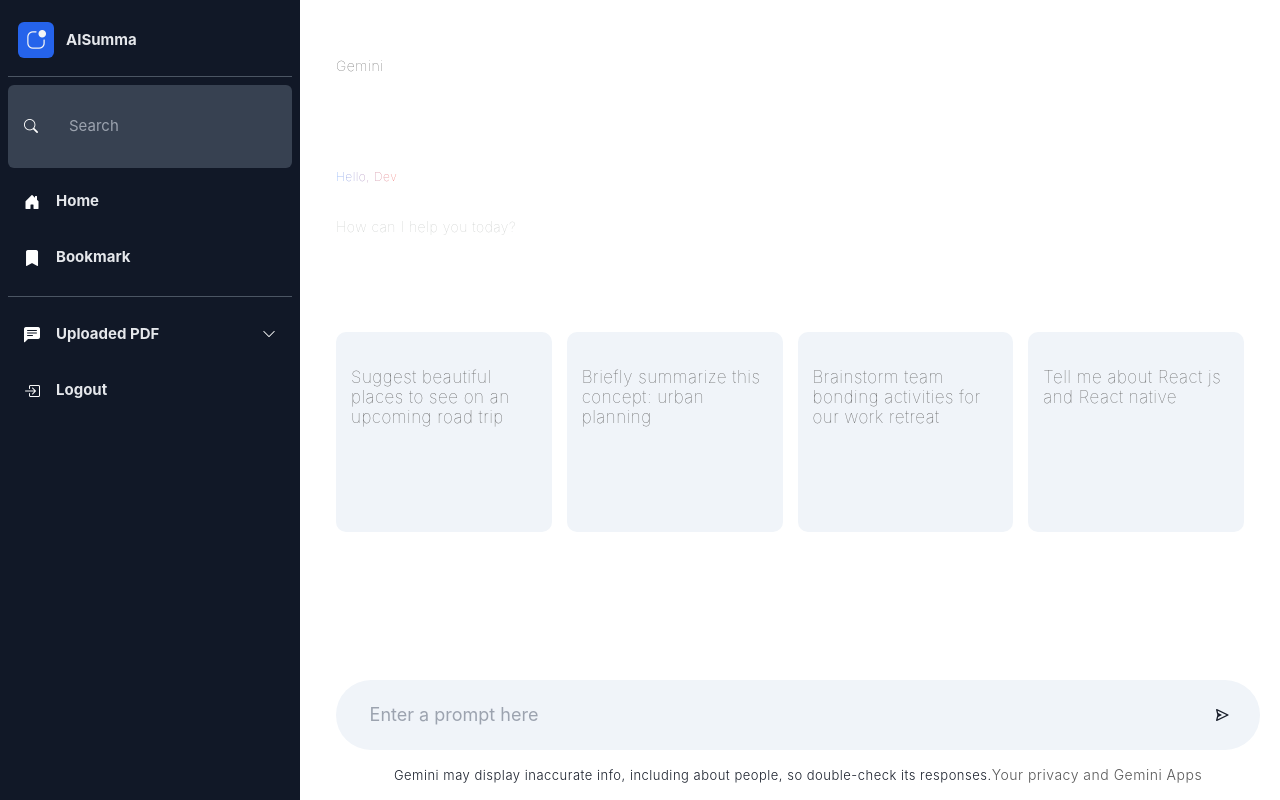
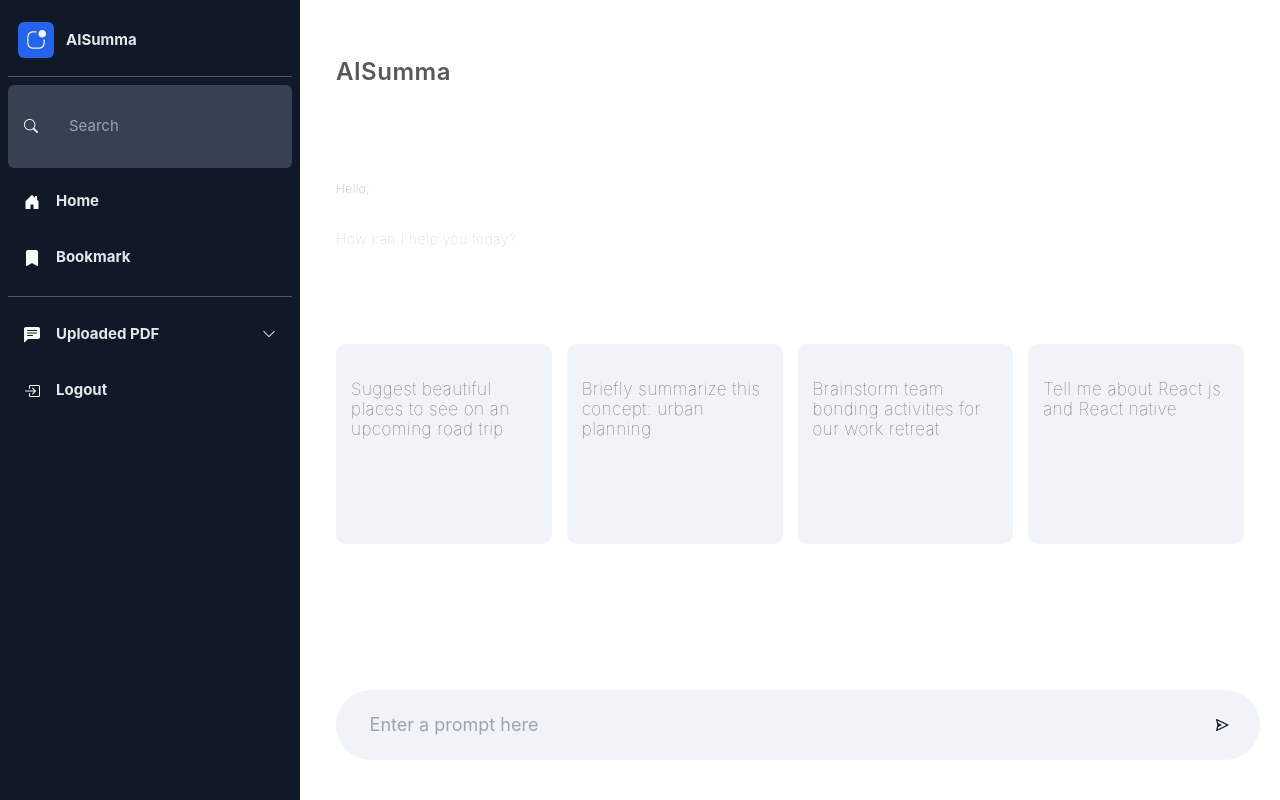
Before and after one commit to Ah-ugo/AISumma, a React (Create React App) app: page /home in a window 1280 px wide. Built offline with nearby package versions, Linux system fonts and the light colour scheme.

Commit message:
ghdfghjgsd

```diff
--- a/src/pages/PageTemp.js
+++ b/src/pages/PageTemp.js
@@ -32,7 +32,7 @@ const Main = () => {
     return (
         <main className="main">
             <nav className="nav">
-                <p>Gemini</p>
+                <p className='text-2xl font-semibold'>AISumma</p>
                 {/* <img src={assets.user_icon} alt=""/> */}
             </nav>
             <div className="main-container">
@@ -40,7 +40,7 @@ const Main = () => {
                 {!showResult
                     ? <>
                         <div className="greet">
-                            <p><span>Hello, Dev</span></p>
+                            <p><span>Hello, </span></p>
                             <p>How can I help you today?</p>
                         </div>
                         <div className="cards">
@@ -86,7 +86,7 @@ const Main = () => {
                     </div>
                 }
                 <div className="main-bottom">
-                    <div className="search-box">
+                    <div className="search-box mb-10">
                         <textarea rows={rows} onChange={(e) => setInput(e.target.value)}
                                   onKeyUp={(e) => {
                                       if (e.key === 'Enter') {
@@ -103,10 +103,10 @@ const Main = () => {
                             <button type="submit" onClick={() => onSent()}><BiSend/></button>
                         </div>
                     </div>
-                    <p className="bottom-info">
+                    {/* <p className="bottom-info">
                         Gemini may display inaccurate info, including about people, so double-check its responses.
                         <a href="#">Your privacy and Gemini Apps</a>
-                    </p>
+                    </p> */}
                 </div>
             </div>
         </main>
```
